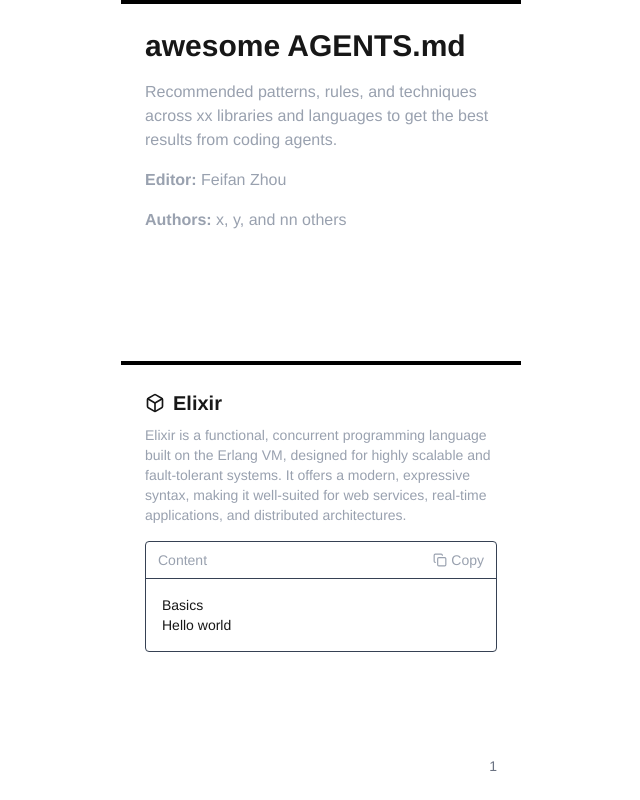
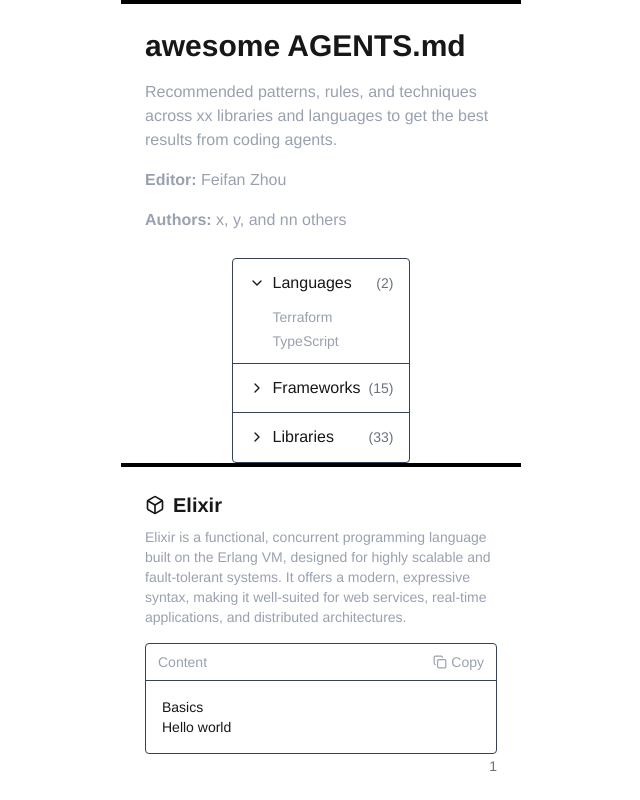
Before and after one commit to tanagram/awesomeagents.md, a Next.js app: page / in a window 1280 px wide. Shown: the whole page, without its empty margins (319-959 px from the left). Built offline with nearby package versions, Linux system fonts and the light colour scheme.

Commit message:
Implement TableOfContents component

```diff
--- a/src/app/page.tsx
+++ b/src/app/page.tsx
@@ -1,10 +1,15 @@
 import { ContentCard } from "@/components/ContentCard";
 import { TitleCard } from "@/components/TitleCard";
+import { TableOfContents } from "@/components/TableOfContents";
+import { getTableOfContentsData } from "@/lib/getTableOfContentsData";
 
-export default function Home() {
+export default async function Home() {
+  const tocData = await getTableOfContentsData();
+
   return (
     <div className="grid min-h-screen justify-items-center">
       <TitleCard />
+      <TableOfContents data={tocData} />
       <ContentCard
         title="Elixir"
         description="Elixir is a functional, concurrent programming language built on the Erlang VM, designed for highly scalable and fault-tolerant systems. It offers a modern, expressive syntax, making it well-suited for web services, real-time applications, and distributed architectures."
--- /dev/null
+++ b/src/components/TableOfContents.tsx
@@ -0,0 +1,71 @@
+export interface TableOfContentsData {
+  languages: string[];
+  frameworks: string[];
+  libraries: string[];
+}
+
+function ChevronIcon() {
+  return (
+    <svg
+      xmlns="http://www.w3.org/2000/svg"
+      width="16"
+      height="16"
+      viewBox="0 0 24 24"
+      fill="none"
+      stroke="currentColor"
+      strokeWidth="2"
+      strokeLinecap="round"
+      strokeLinejoin="round"
+      className="transition-transform group-open:rotate-90"
+    >
+      <path d="m9 18 6-6-6-6" />
+    </svg>
+  );
+}
+
+interface CollapsibleSectionProps {
+  title: string;
+  items: string[];
+  defaultOpen?: boolean;
+}
+
+function CollapsibleSection({
+  title,
+  items,
+  defaultOpen = false,
+}: CollapsibleSectionProps) {
+  return (
+    <details open={defaultOpen} className="group border-b border-gray-700 last:border-b-0">
+      <summary className="flex cursor-pointer list-none items-center gap-2 px-4 py-3 font-medium transition-colors hover:bg-gray-800">
+        <ChevronIcon />
+        <span>{title}</span>
+        <span className="ml-auto text-sm text-gray-500">({items.length})</span>
+      </summary>
+      <ul className="flex flex-col gap-1 px-4 pb-3 pl-10">
+        {items.map((item) => (
+          <li key={item} className="text-sm text-gray-400 hover:text-white">
+            {item}
+          </li>
+        ))}
+      </ul>
+    </details>
+  );
+}
+
+interface TableOfContentsProps {
+  data: TableOfContentsData;
+}
+
+export function TableOfContents({ data }: TableOfContentsProps) {
+  return (
+    <div className="rounded border border-gray-700">
+      <CollapsibleSection
+        title="Languages"
+        items={data.languages}
+        defaultOpen
+      />
+      <CollapsibleSection title="Frameworks" items={data.frameworks} />
+      <CollapsibleSection title="Libraries" items={data.libraries} />
+    </div>
+  );
+}
--- /dev/null
+++ b/src/lib/getTableOfContentsData.ts
@@ -0,0 +1,25 @@
+import fs from "fs";
+import path from "path";
+import type { TableOfContentsData } from "@/components/TableOfContents";
+
+export async function getTableOfContentsData(): Promise<TableOfContentsData> {
+  const contentDir = path.join(process.cwd(), "content");
+
+  const readDirectory = (dir: string): string[] => {
+    try {
+      const files = fs.readdirSync(path.join(contentDir, dir));
+      return files
+        .filter((file) => file.endsWith(".md") && !file.startsWith("."))
+        .map((file) => file.replace(".md", ""))
+        .sort();
+    } catch {
+      return [];
+    }
+  };
+
+  return {
+    languages: readDirectory("languages"),
+    frameworks: readDirectory("frameworks"),
+    libraries: readDirectory("libraries"),
+  };
+}
```
Also changed, not shown: 1 other file (tests, documents, lock files or other folders).
